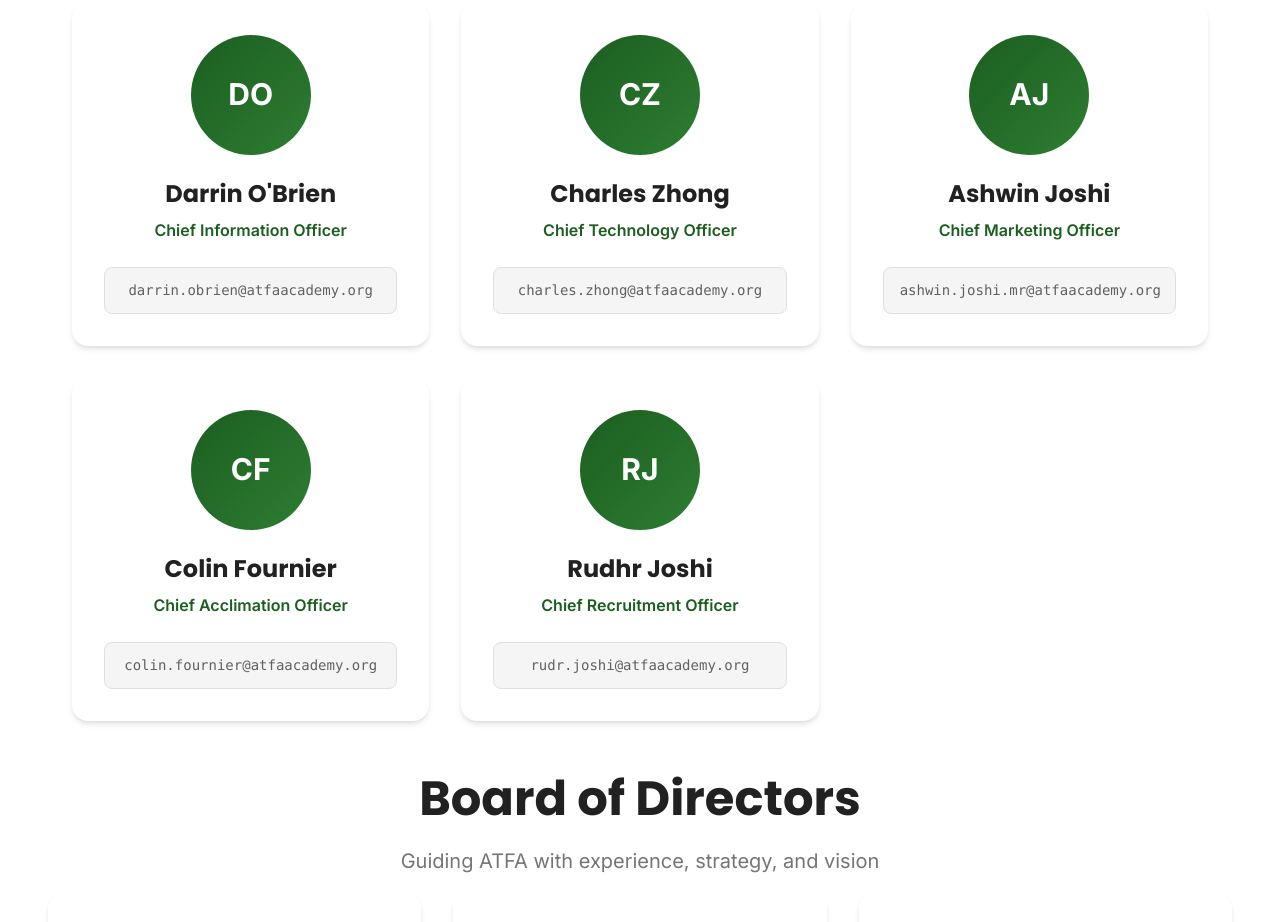
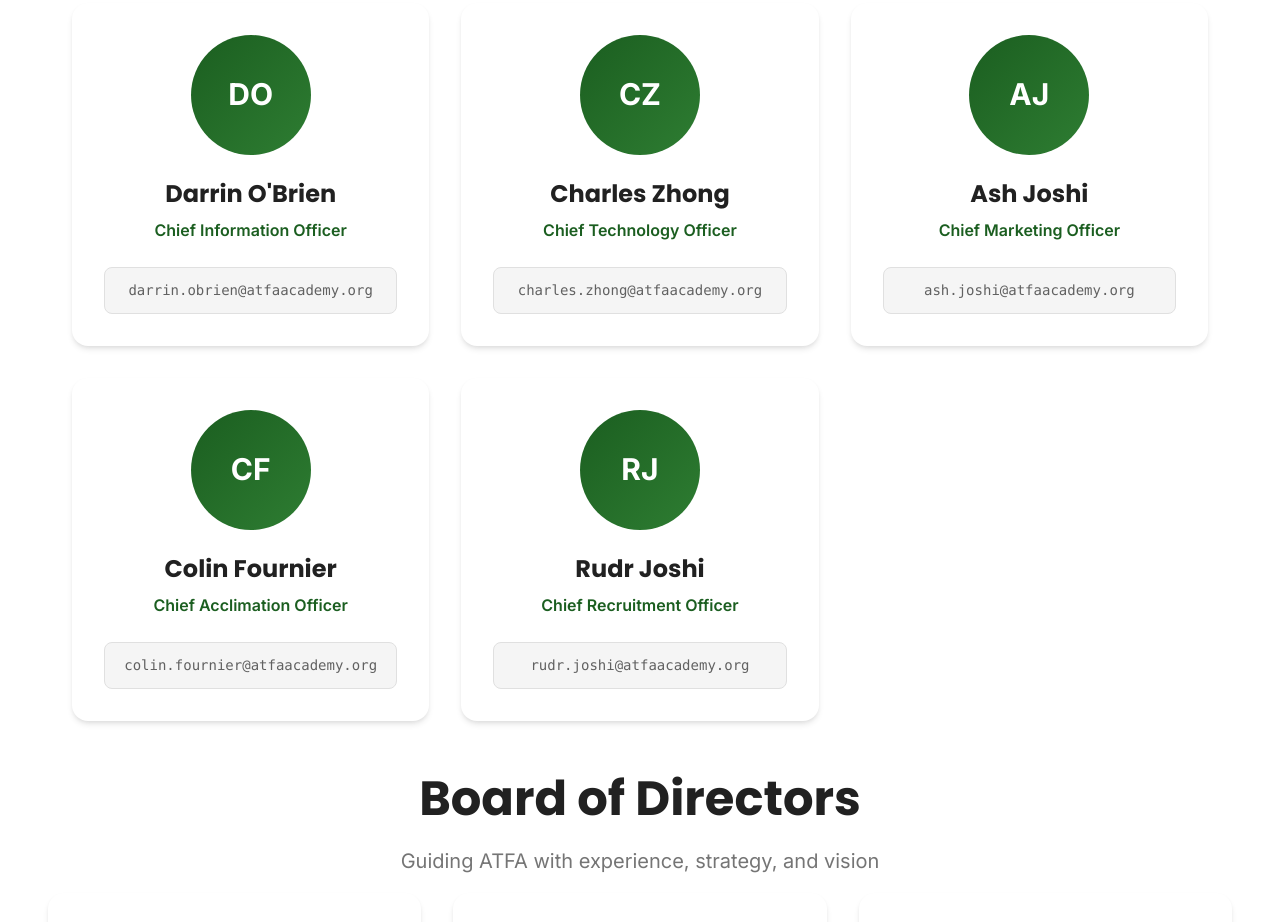
Before and after one commit to calashwin/atfaacacemy-redesign, a plain HTML site: page team.html in a window 1280 px wide. Shown: the part 1354-2276 px from the top of the page. Drawn offline with Linux system fonts and the light colour scheme.

Commit message:
Changed Names

```diff
--- a/team.html
+++ b/team.html
@@ -156,10 +156,10 @@
                     <!-- Ashwin Joshi - CMO -->
                     <div class="team-member">
                         <div class="member-photo">AJ</div>
-                        <h3 class="member-name">Ashwin Joshi</h3>
+                        <h3 class="member-name">Ash Joshi</h3>
                         <p class="member-role">Chief Marketing Officer</p>
                         <p class="member-bio"></p>
-                        <div class="member-email">ashwin.joshi.mr@atfaacademy.org</div>
+                        <div class="member-email">ash.joshi@atfaacademy.org</div>
                     </div>
 
                     <!-- Colin Fournier - COO -->
@@ -174,7 +174,7 @@
                     <!-- Colin Fournier - COO -->
                     <div class="team-member">
                         <div class="member-photo">RJ</div>
-                        <h3 class="member-name">Rudhr Joshi</h3>
+                        <h3 class="member-name">Rudr Joshi</h3>
                         <p class="member-role">Chief Recruitment Officer</p>
                         <p class="member-bio"></p>
                         <div class="member-email">rudr.joshi@atfaacademy.org</div>
```
